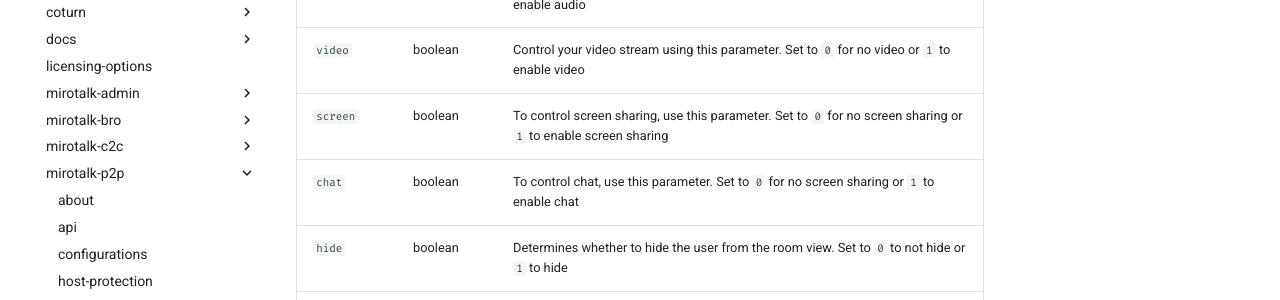
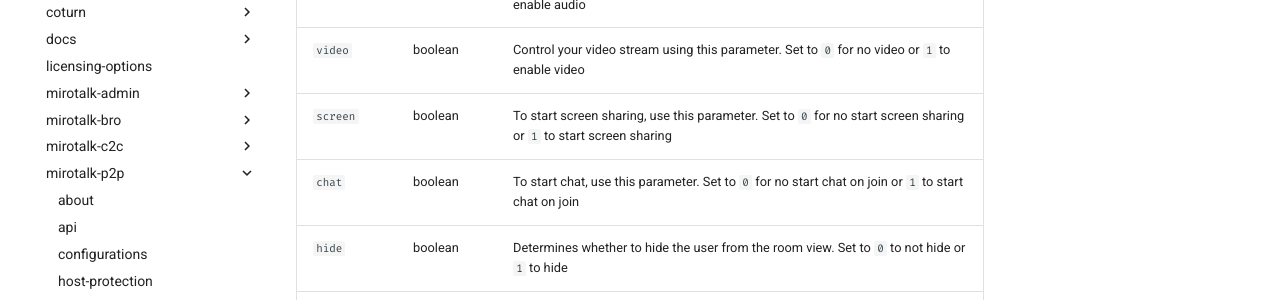
Before and after one commit to miroslavpejic85/mirotalk-docs, an MkDocs documentation site: the page built from docs/mirotalk-p2p/join-room.md, in a window 1280 px wide and 900 px high, scrolled down 623 px. Shown: the part 177-477 px from the top of the window. Built offline with MkDocs 1.6.1 and Material for MkDocs 9.7.7, drawn with Linux system fonts in a browser that asks for light colours.

```diff
--- a/docs/mirotalk-p2p/join-room.md
+++ b/docs/mirotalk-p2p/join-room.md
@@ -17,8 +17,8 @@
 | `avatar` | Mixed  | This parameter specifies the avatar image that will be displayed when your camera is turned off in the room																	  |
 | `audio`  | boolean | Use this parameter to control your audio stream. Set to `0` for no audio or `1` to enable audio                                              |
 | `video`  | boolean | Control your video stream using this parameter. Set to `0` for no video or `1` to enable video                                               |
-| `screen` | boolean | To control screen sharing, use this parameter. Set to `0` for no screen sharing or `1` to enable screen sharing                              |
-| `chat`   | boolean | To control chat, use this parameter. Set to `0` for no screen sharing or `1` to enable chat                                                  |
+| `screen` | boolean | To start screen sharing, use this parameter. Set to `0` for no start screen sharing or `1` to start screen sharing                           |
+| `chat`   | boolean | To start chat, use this parameter. Set to `0` for no start chat on join or `1` to start chat on join                                         |
 | `hide`   | boolean | Determines whether to hide the user from the room view. Set to `0` to not hide or `1` to hide                                                |
 | `notify` | boolean | You can specify whether or not to display a welcome message upon joining the room by setting this parameter to `0` (disable) or `1` (enable) |
 | `token`  | string  | Represents the token for the user. Optional if `HOST_PROTECTED` or `HOST_USER_AUTH` is set to `true` in the `.env` file                      |
```
Also changed, not shown: docs/mirotalk-sfu/join-room.md (+2 -2 lines).
